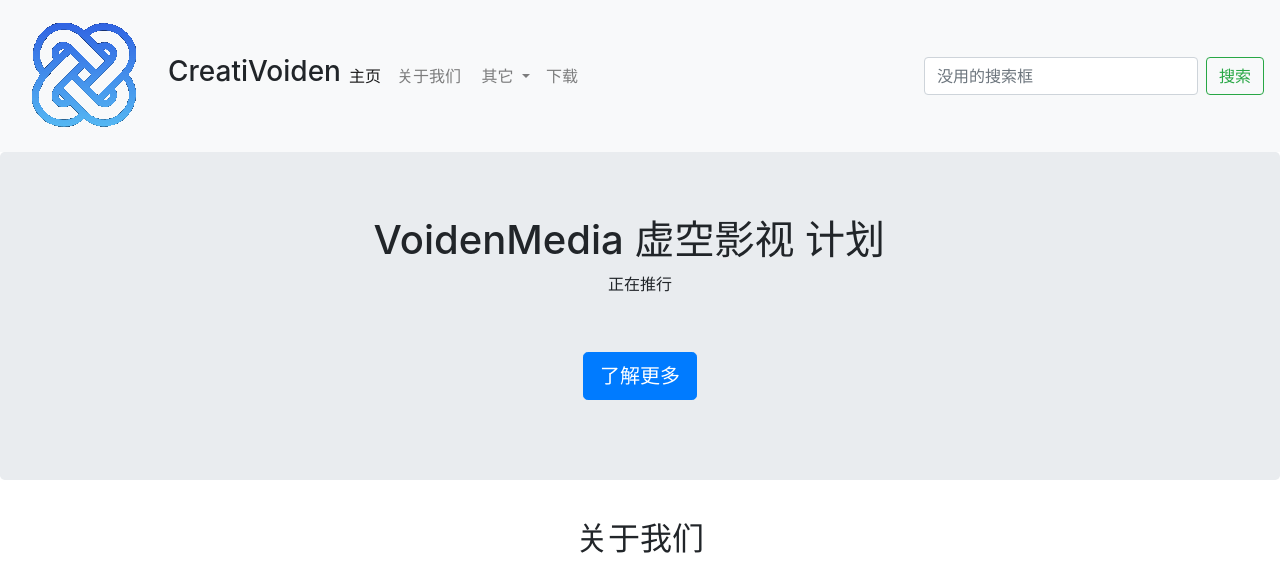
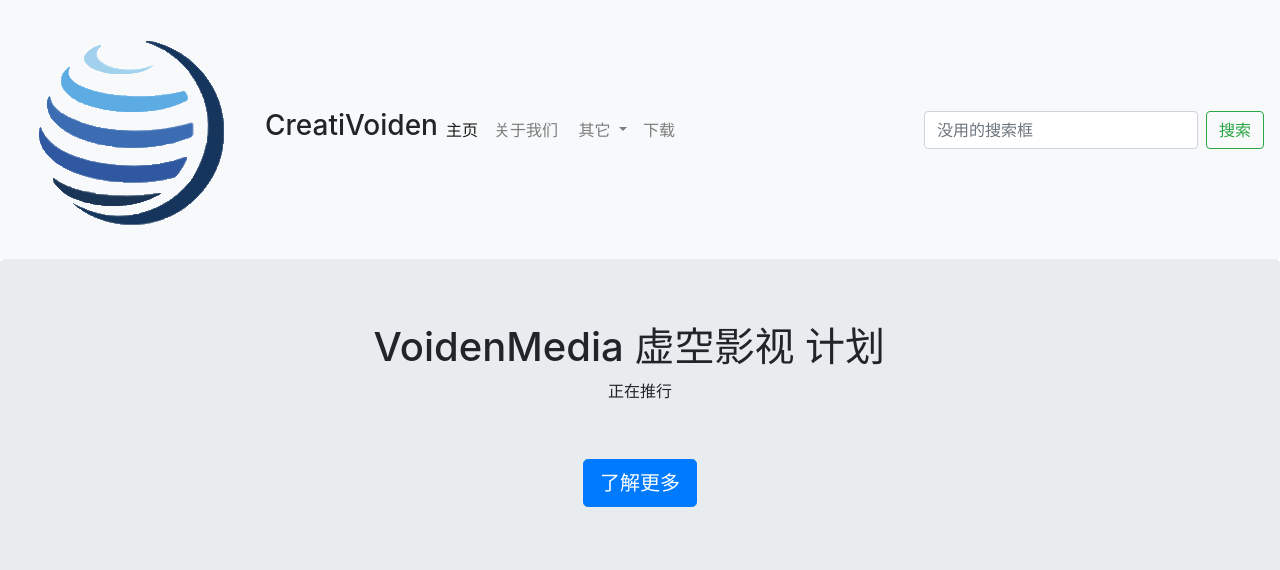
Before and after one commit to CreatiVoiden/creativoiden.github.io, a plain HTML site: page index.html in a window 1280 px wide. Shown: the top 570 px of the page. Drawn offline with Linux system fonts and the light colour scheme; a script that the page names is missing.

Commit message:
Update index.html

```diff
--- a/index.html
+++ b/index.html
@@ -26,7 +26,7 @@
 
     <nav class="navbar navbar-expand-lg navbar-light bg-light">
 
-      <a class="navbar-brand" href="#"><img src=./images/图标.png></a>
+      <a class="navbar-brand" href="#"><img src=./images/intervoiden2.png></a>
 		<h3>CreatiVoiden</h3>
       <button class="navbar-toggler" type="button" data-toggle="collapse" data-target="#navbarSupportedContent" aria-controls="navbarSupportedContent" aria-expanded="false" aria-label="Toggle navigation"> <span class="navbar-toggler-icon"></span> </button>
 
```
